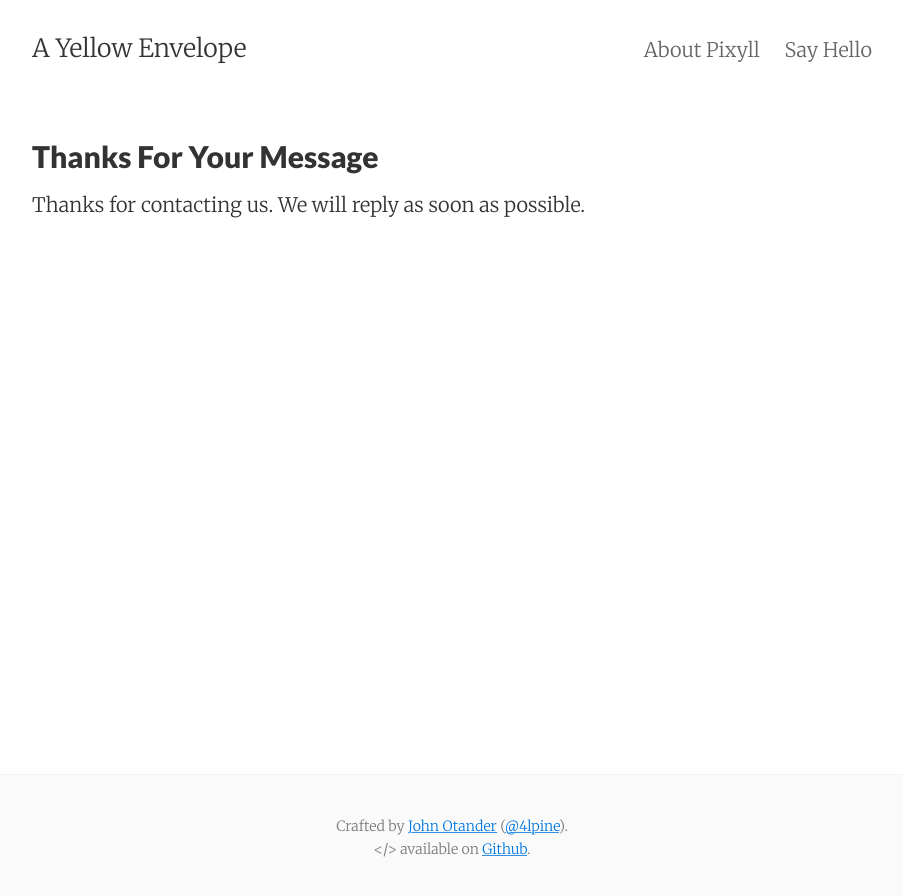
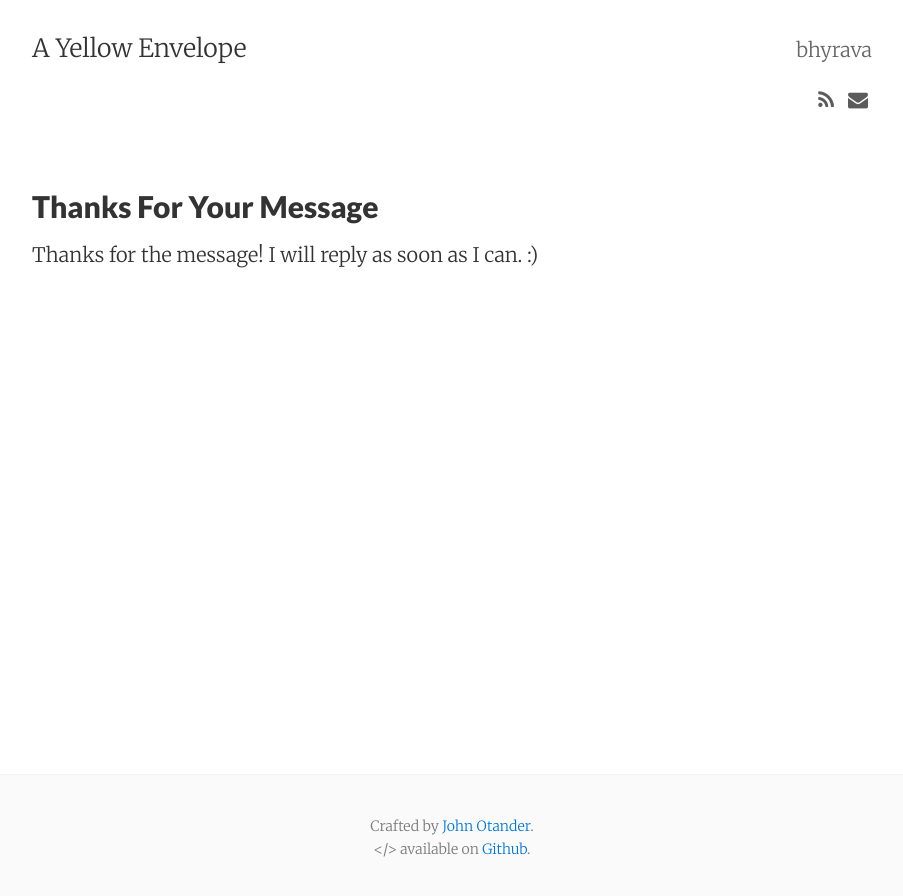
Before and after one commit to capt-stark/write, a Jekyll site: the page built from thanks.md, in a window 1280 px wide. Shown: the top 896 px of the page, without its empty margins (188-1091 px from the left). Built offline with Jekyll 4.4.1, drawn with Linux system fonts in a browser that asks for light colours; nearby versions of some CDN libraries.

Commit message:
Update UI

```diff
--- a/_config.yml
+++ b/_config.yml
@@ -4,7 +4,7 @@ email:       hbhyrava@gmail.com
 author:      darthbhyrava
 description: "Letters to myself."
 baseurl:     "/write"
-url:         "http://bhyrava.me/write"
+url:         "http://bhyrava.me"
 date_format: "%b %-d, %Y"
 
 # Google services
@@ -20,15 +20,15 @@ bing_verification:
 animated:             true
 show_related_posts:   false
 show_post_footers:    false
-show_social_icons:    false
-ajaxify_contact_form: false
+show_social_icons:    true
+ajaxify_contact_form: true
 enable_mathjax: false
 extended_fonts: false
 enable_anchorjs: false
 
 # Disqus post comments
 # (leave blank to disable Disqus)
-disqus_shortname:
+disqus_shortname: darthbhyrava
 
 # Facebook Comments plugin
 # (leave blank to disable Facebook Comments, otherwise set it to true)
@@ -37,7 +37,7 @@ facebook_appid:
 facebook_comments_number: 10
 
 # Social icons
-github_username: darthbhyrava
+github_username:
 bitbucket_username:
 stackoverflow_id:
 twitter_username:
@@ -52,14 +52,14 @@ paypal_url:
 flattr_button:
 
 # Post sharing icons
-show_sharing_icons: false
+show_sharing_icons: true
 # Change to 'true' to enable individual icons
 share_facebook: true
-share_twitter: false
-share_googleplus: false
+share_twitter: true
+share_googleplus: true
 share_linkedin: false
 share_digg: false
-share_tumblr: false
+share_tumblr: true
 share_reddit: false
 share_stumbleupon: false
 share_hackernews: false
@@ -69,7 +69,7 @@ text:
     newer: 'Newer'
     older: 'Older'
   share_buttons:
-    text:         'Share this post!'
+    text:
     facebook:     'Share on Facebook'
     twitter:      'Share on Twitter'
     googleplus:   'Share on Google+'
@@ -86,7 +86,7 @@ text:
   index:
     coming_soon: 'Coming soon...'
   contact:
-    email:    'Email Address'
+    email:    'Your Email Address'
     content:  'What would you like to say?'
     subject:  'New submission!'
     submit:   'Say Hello'
@@ -94,7 +94,7 @@ text:
       sending:  'sending..'
       sent:     'Message sent!'
       error:    'Error!'
-  thanks: 'Thanks for contacting us. We will reply as soon as possible.'
+  thanks: 'Thanks for the message! I will reply as soon as I can. :)'
   og_locale: 'en_US'
 
 # Build settings
--- a/_includes/footer.html
+++ b/_includes/footer.html
@@ -1,7 +1,7 @@
 <footer class="center">
   <div class="measure">
     <small>
-      Crafted by <a href="http://johnotander.com">John Otander</a> (<a href="https://twitter.com/4lpine">@4lpine</a>).<br>
+      Crafted by <a href="http://johnotander.com">John Otander</a>.<br>
       &lt;/&gt; available on <a href="https://github.com/johnotander/pixyll">Github</a>.
     </small>
   </div>
--- a/_includes/header.html
+++ b/_includes/header.html
@@ -1,7 +1,7 @@
 <header class="site-header px2 px-responsive">
   <div class="mt2 wrap">
     <div class="measure">
-      <a href="{{ site.url }}" class="site-title">{{ site.title }}</a>
+      <a href="{{ site.url }}/write/" class="site-title">{{ site.title }}</a>
       <nav class="site-nav">
         {% include navigation.html %}
       </nav>
--- a/_includes/navigation.html
+++ b/_includes/navigation.html
@@ -1,10 +1,5 @@
 {% for page in site.pages %}
-    {% if page.tags contains "about" %}
-        <a href="{{ page.url }}">{{ page.title }}</a>
+    {% if page.tags contains "contact" %}
+        <a href="http://bhyrava.me">bhyrava</a>
     {% endif %}
 {% endfor %}
-{% for page in site.pages %}
-    {% if page.tags contains "contact" %}
-        <a href="{{ page.url }}">{{ page.title }}</a>
-    {% endif %}
-{% endfor %}
--- a/_includes/share_buttons.html
+++ b/_includes/share_buttons.html
@@ -1,9 +1,9 @@
-<div class="share-page">
+<div class="share-page" style="text-align: center;">
   {{ site.text.share_buttons.text }}
 
   <div class="share-links">
     {% if site.share_facebook %}
-      <a class="fa fa-facebook" href="https://facebook.com/sharer.php?u={{ site.url }}{{ page.url }}" rel="nofollow" target="_blank" title="{{ site.text.share_buttons.facebook }}"></a>
+      <a class="fa fa-facebook-square" href="https://facebook.com/sharer.php?u={{ site.url }}{{ page.url }}" rel="nofollow" target="_blank" title="{{ site.text.share_buttons.facebook }}"></a>
     {% endif %}
 
     {% if site.share_twitter %}
--- a/_sass/_links.scss
+++ b/_sass/_links.scss
@@ -1,11 +1,5 @@
 a {
   color: $link-color;
-  background-image: linear-gradient(to top,
-    rgba(0,0,0,0) 13%,
-    rgba($link-color,.8) 13%,
-    rgba($link-color,.8) 18%,
-    rgba(0,0,0,0) 17%
-  );
   text-shadow: white 1px 0px 0px, white -1px 0px 0px;
 }
 
```
Also changed, not shown: 10 other files.
